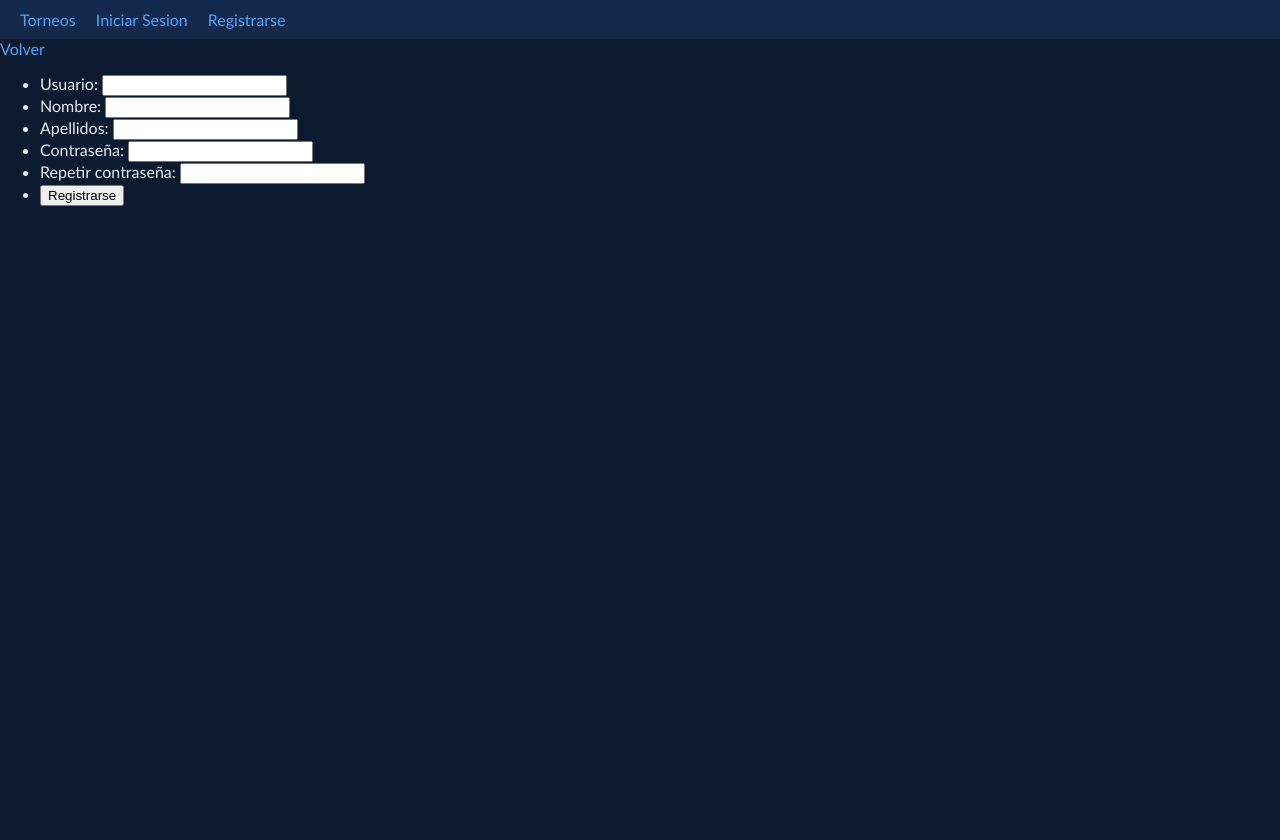
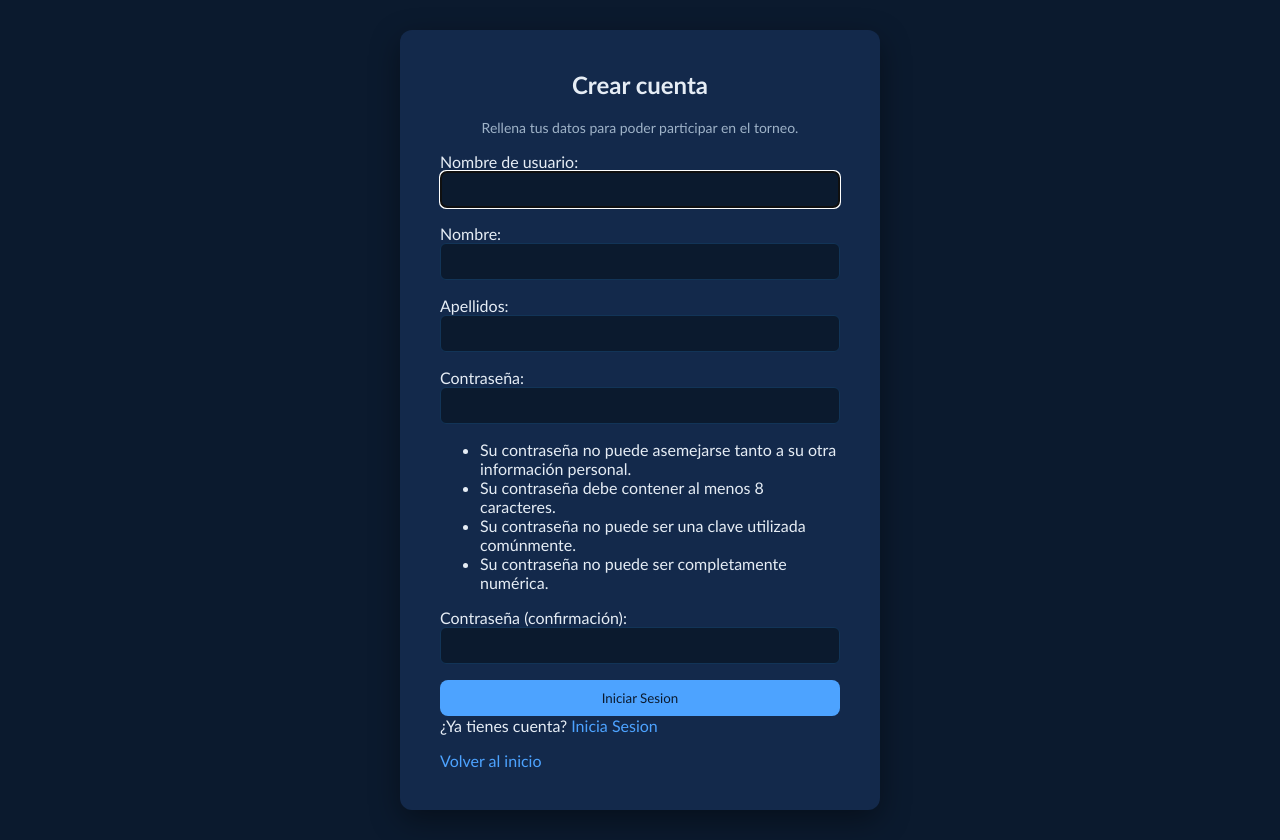
Before and after one commit to Asiersaor/Torneo_videojuegos, a Django app: page /registro/ in a window 1280 px wide. Before the commit the page ends 206 px from the top, so only its background shows below. Run offline with Django 5.2, Linux system fonts and the light colour scheme.

Commit message:
19/10/26 15:10 - Commit_16 Css de inicio de sesion y registro

```diff
--- a/torneo_rl/home/static/home/estilos.css
+++ b/torneo_rl/home/static/home/estilos.css
@@ -7,6 +7,9 @@ body {
 nav {
     background-color: #13294b;
     padding: 10px 20px;
+    display: flex;
+    justify-content: space-between;
+    align-items: center;
 }
 nav ul{
     list-style: none;
@@ -61,3 +64,164 @@ nav button{
 nav button:hover{
     color: #8cc4ff;
 }
+.hero{
+    background-image: linear-gradient(rgb(0,0,0,0.7), rgb(0,0,0,0.7)), url('Imagen_fondo.jpg');
+    background-size: cover;
+    background-position: center;
+    min-height: 100vh;
+    display: flex;
+    flex-direction: column;
+    justify-content: center;
+    align-items: center;
+    text-align: center;
+    padding: 10px;
+}
+.hero p{
+    max-width: 600px;
+    margin: 0 auto;
+}
+.boton{
+    background-color: #4da3ff;
+    color: #0b1a2e;
+    padding: 12px 30px;
+    border-radius: 8px;
+    display: inline-block;
+}
+.boton:hover{
+    background-color: #8cc4ff;
+    color: #0b1a2e;
+}
+.bracket{
+    display: flex;
+    gap: 30px;
+    padding: 15px;
+}
+.ronda{
+    flex: 1;
+    display: flex;
+    flex-direction: column;
+}
+.ronda h3{
+    margin: 0 0 20px;
+}
+.enfrentamiento{
+    display: block;
+    background-color: #13294b;
+    border-radius: 10px;
+    padding: 20px;
+    border: 2px solid #4da3ff;
+}
+.resaltado{
+    color: #ffb703;
+}
+.cajas{
+    flex: 1;
+    display: flex;
+    flex-direction: column;
+    justify-content: space-around;
+    gap: 30px;
+}
+.fondo-bracket{
+    background-image: linear-gradient(rgb(0,0,0,0.7), rgb(0,0,0,0.7)), url('Imagen_torneo.jpg');
+    background-size: cover;
+    background-position: center;
+    min-height: calc(100vh - 60px);
+}
+button{
+    background-color: #4da3ff;
+    color: #0b1a2e;
+    border: none;
+    padding: 10px 20px;
+    border-radius: 8px;
+    cursor: pointer;
+    font-family: inherit;
+    transition: 0.2s;
+}
+button:hover{
+    background-color: #8cc4ff;
+}
+button.eliminar{
+    background-color: #e63946;
+    color: #ffffff;
+}
+button.eliminar:hover{
+    background-color: #ff6b75;
+}
+table{
+    border-collapse: collapse;
+    width: 100%;
+    margin: 20px 0;
+}
+th{
+    background-color: #13294b;
+    text-align: left;
+    padding: 12px;
+}
+td{
+    padding: 12px;
+    border-bottom: 1px solid #13294b;
+}
+tr:hover{
+    background-color: #102542;
+}
+.contenedor{
+    padding: 0 40px;
+}
+.pagina-form{
+    min-height: 100vh;
+    display: flex;
+    justify-content: center;
+    align-items: center;
+    padding: 20px;
+}
+.tarjeta-form{
+    background-color: #13294b;
+    border-radius: 12px;
+    padding: 40px;
+    width: 100%;
+    max-width: 400px;
+    box-shadow: 0 10px 30px rgba(0, 0, 0, 0.4);
+}
+.tarjeta-form input{
+    width: 100%;
+    box-sizing: border-box;
+    padding: 10px;
+    border-radius: 6px;
+    background-color: #0b1a2e;
+    color: #e6edf5;
+    border: 1px solid #123457;
+}
+.tarjeta-form select{
+    width: 100%;
+    box-sizing: border-box;
+    padding: 10px;
+    border-radius: 6px;
+    background-color: #0b1a2e;
+    color: #e6edf5;
+    border: 1px solid #4da3ff;
+}
+.tarjeta-form p{
+    margin: 0 0 16px;
+}
+.tarjeta-form button{
+    width: 100%;
+}
+.subtitulo{
+    font-size: 14px;
+    color: #9fb3c8;
+    text-align: center;
+}
+.tarjeta-form h2{
+    text-align: center;
+    margin-top: 0;
+}
+.tarjeta-form .helptext{
+    font-size: 12px;
+    color: #9fb3c8;
+    display: none;
+}
+.tarjeta-form .errorlist{
+    list-style: none;
+    padding: 0;
+    color: #ff6b75;
+}
--- a/torneo_rl/registro/templates/registro/registro.html
+++ b/torneo_rl/registro/templates/registro/registro.html
@@ -1,36 +1,20 @@
 {% extends "base.html" %}
 
+{% block nav %}
+{% endblock %}
+
 {% block content %}
-
-    <a href="{% url 'torneo_rl' %}">Volver</a>
-    <form action="" method="post">
-
-        {% csrf_token %}
-        <ul>
-            <li>
-                <label for="username">Usuario: </label>
-                <input type="text" id="username" name="username">
-            </li>
-            <li>
-                <label for="first_name">Nombre: </label>
-                <input type="text" id="first_name" name="first_name">
-            </li>
-            <li>
-                <label for="last_name">Apellidos: </label>
-                <input type="text" id="last_name" name="last_name">
-            </li>
-            <li>
-                <label for="password1">Contraseña: </label>
-                <input type="password" id="password1" name="password1">
-            </li>
-            <li>
-                <label for="password2">Repetir contraseña: </label>
-                <input type="password" id="password2" name="password2">
-            </li>
-            <li>
-                <button type="submit">Registrarse</button>
-            </li>
-        </ul>
-    </form>
-
+<div class="pagina-form">
+    <div class="tarjeta-form">
+        <h2>Crear cuenta</h2>
+        <p class="subtitulo">Rellena tus datos para poder participar en el torneo.</p>
+        <form action="" method="post">
+            {% csrf_token %}
+                {{ form.as_p }}
+                <button type="submit">Iniciar Sesion</button>
+        </form>
+        <p>¿Ya tienes cuenta? <a href="{% url 'inicio_sesion' %}">Inicia Sesion</a></p>
+        <a href="{% url 'home' %}">Volver al inicio</a>
+    </div>
+</div>
 {% endblock %}
--- a/torneo_rl/templates/base.html
+++ b/torneo_rl/templates/base.html
@@ -12,6 +12,10 @@
         <nav>
             <ul>
                 <li><a href="{% url 'home' %}">Torneos</a></li>
+                {% block nav_torneo %}
+                {% endblock %}
+            </ul>
+            <ul>
                 {% if user.is_authenticated %}
                 {% if request.resolver_match.url_name != "cuenta_perfil" %}
                 <li><a href="{% url 'cuenta_perfil' %}">Mi perfil</a></li>
@@ -30,8 +34,6 @@
             </ul>
         </nav>
     {% endblock %}
-    {% block nav_torneo %}
-    {% endblock %}
     {% block content %}
     {% endblock %}
 </body>
--- a/torneo_rl/torneo/views.py
+++ b/torneo_rl/torneo/views.py
@@ -67,12 +67,14 @@ def encuentros(request, id):
         return redirect("home")
     return render(request, "torneo/construccion_torneo.html", {"enfrentamiento":enfrentamiento})
 def ver_torneo(request):
-    enfrentamientos = Enfrentamiento.objects.all()
+    enfrentamientos_cuartos = Enfrentamiento.objects.filter(ronda="CUARTOS").order_by("id")
+    enfrentamientos_semifinales = Enfrentamiento.objects.filter(ronda="SEMIFINALES").order_by("id")
+    enfrentamientos_final = Enfrentamiento.objects.filter(ronda="FINAL").order_by("id")
     if request.user.is_authenticated:
         mi_inscripcion = Inscripcion.objects.filter(usuario=request.user).first()
     else:
         mi_inscripcion = None
-    return render(request, "torneo/vista_torneo.html", {"enfrentamientos":enfrentamientos, "mi_inscripcion": mi_inscripcion})
+    return render(request, "torneo/vista_torneo.html", {"mi_inscripcion": mi_inscripcion, "enfrentamientos_cuartos": enfrentamientos_cuartos, "enfrentamientos_semifinales": enfrentamientos_semifinales, "enfrentamientos_final": enfrentamientos_final})
 def estadisticas(request):
     inscripciones_amateur = Inscripcion.objects.filter(nivel="LOW").count()
     inscripciones_medio = Inscripcion.objects.filter(nivel="MID").count()
```
Also changed, not shown: torneo_rl/home/templates/home/inicio.html (+5 -9 lines), torneo_rl/inscripcion/templates/inscripcion/panel_admin.html (+10 -3 lines), torneo_rl/registro/templates/registro/inicio_sesion.html (+15 -19 lines), torneo_rl/torneo/templates/torneo/construccion_torneo.html (+9 -1 lines), torneo_rl/torneo/templates/torneo/estadisticas.html (+8 -0 lines), torneo_rl/torneo/templates/torneo/vista_torneo.html (+58 -43 lines), README.md, torneo_rl/db.sqlite3, torneo_rl/home/static/home/Imagen_fondo.jpg, torneo_rl/home/static/home/Imagen_torneo.jpg (added).
